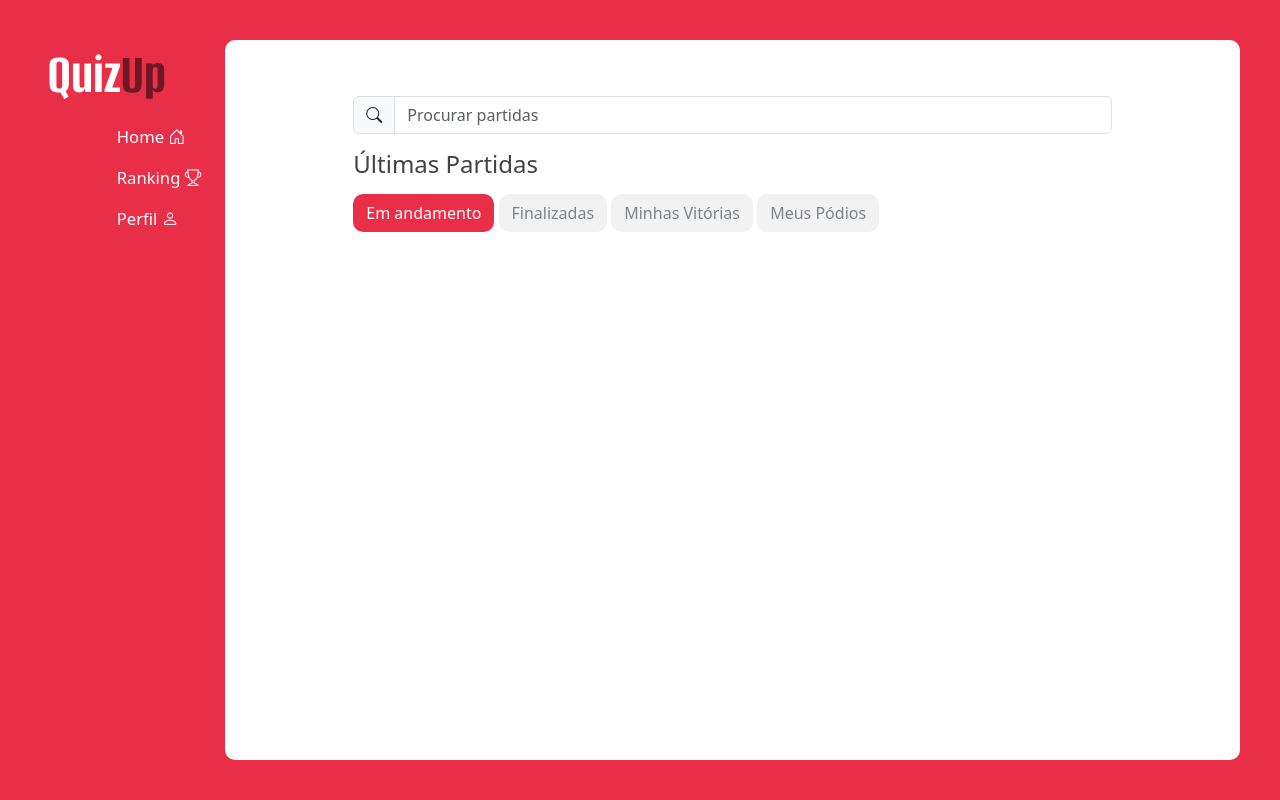
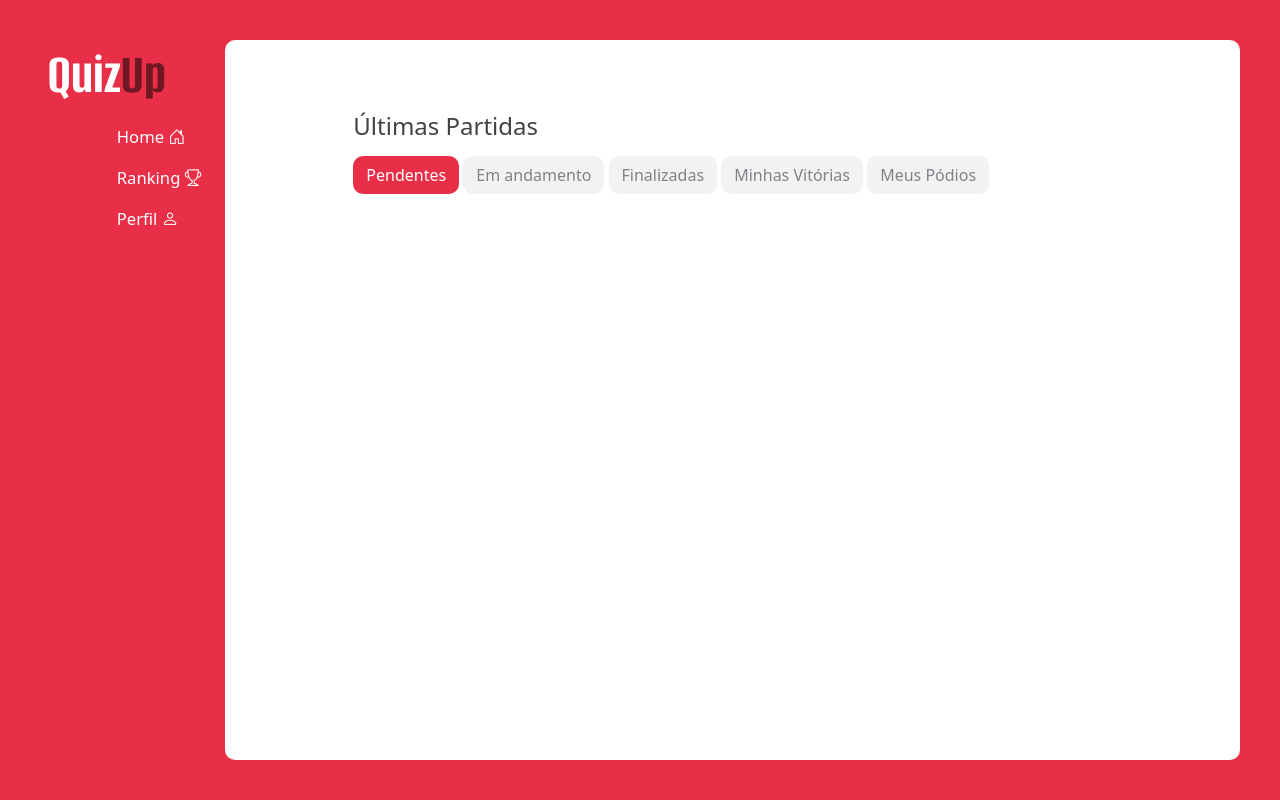
Before and after one commit to HPedroSilva/quizup, a Django app: page /mainapp/ in a window 1280 px wide. Run offline with Django 4.2, Linux system fonts and the light colour scheme; the visitor is signed in with stand-in values (Sample User, id 1); data that the repository does not hold is empty.

Commit message:
Preparação para implementação dos filtros de partidas da tela inicial.

```diff
--- a/mainApp/templates/home.html
+++ b/mainApp/templates/home.html
@@ -59,20 +59,13 @@
 
 {% block box_board %}
     <div class="row">
-        <form action="">
-            <div class="input-group">
-                <span class="input-group-text"><i class="bi bi-search"></i></span>
-                <input type="text" class="form-control" placeholder="Procurar partidas">
-            </div>
-        </form>
-    </div>
-    <div class="row">
         <h1 class="box-title">Últimas Partidas</h1>
         <div class="my-2">
-            <button class="btn btn-search btn-search-active">Em andamento</button>
-            <button class="btn btn-search">Finalizadas</button>
-            <button class="btn btn-search">Minhas Vitórias</button>
-            <button class="btn btn-search">Meus Pódios</button>
+            <button class="btn btn-search btn-search-active" title="Partidas com perguntas a serem respondidas.">Pendentes</button>
+            <button class="btn btn-search" title="Partidas aguardando finalização dos oponentes.">Em andamento</button>
+            <button class="btn btn-search" title="Partidas finalizadas.">Finalizadas</button>
+            <button class="btn btn-search" title="Partidas que venci.">Minhas Vitórias</button>
+            <button class="btn btn-search" title="Partidas em que fiquei entre os 3 primeiros.">Meus Pódios</button>
         </div>
     </div>
     <div class="row matches">
--- a/mainApp/views.py
+++ b/mainApp/views.py
@@ -74,7 +74,6 @@ class MatchView(LoginRequiredMixin, DetailView):
         self.request = request
         return super(MatchView, self).get(request, *args, **kwargs)
 
-
     def get_context_data(self, **kwargs):
         context =  super().get_context_data(**kwargs)
         self.object = self.get_object()
@@ -96,8 +95,15 @@ class UserMatchesView(LoginRequiredMixin, ListView):
 class HomeView(LoginRequiredMixin, TemplateView):
     template_name = "home.html"
 
+    def get(self, request, *args, **kwargs):
+        self.userMatches = Match.objects.filter(users=self.request.user)
+        if request.GET.get('search'):
+            pass
+        else:
+            self.userMatches = self.userMatches.order_by("-start_date")[:6]
+        return super(HomeView, self).get(request, *args, **kwargs)
+
     def get_context_data(self, **kwargs):
         context =  super().get_context_data(**kwargs)
-        userMatches = Match.objects.filter(users=self.request.user).order_by("-start_date")[:6]
-        context["userMatches"] = userMatches
+        context["userMatches"] = self.userMatches
         return context
```
